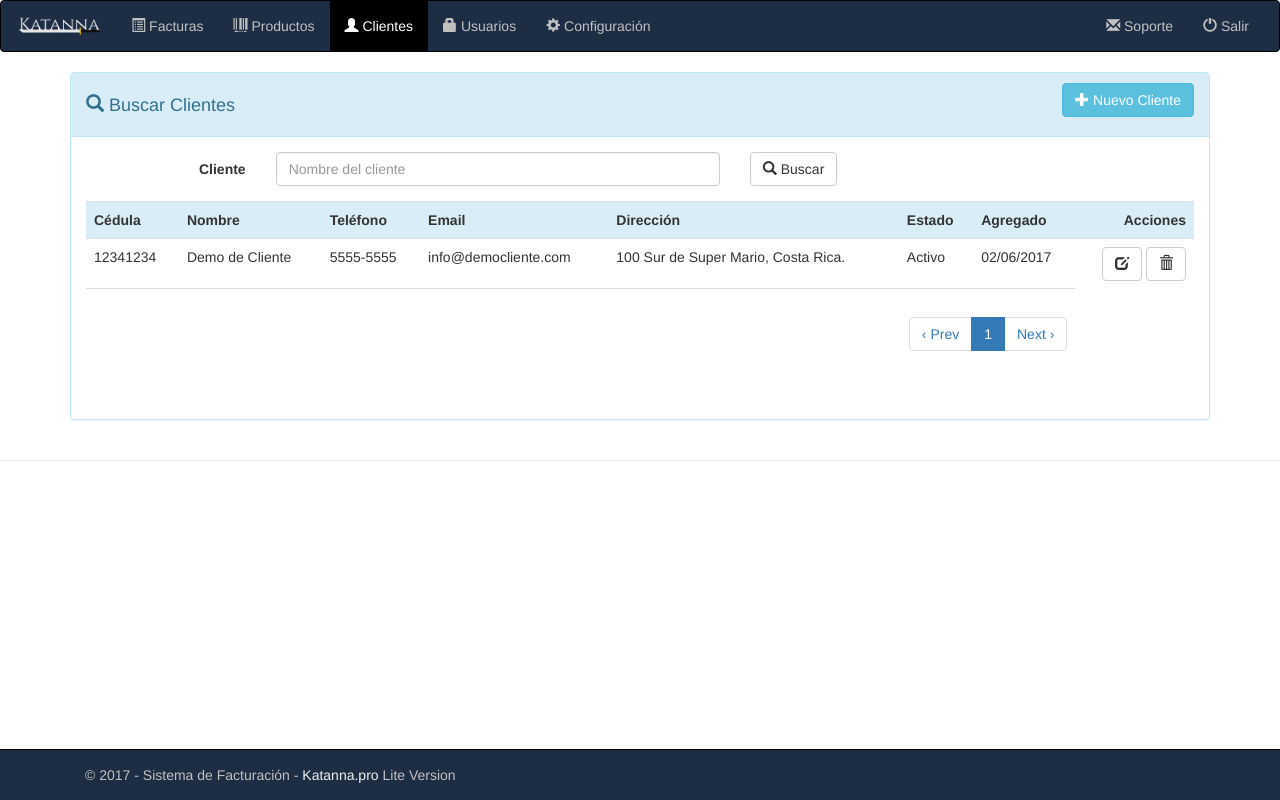
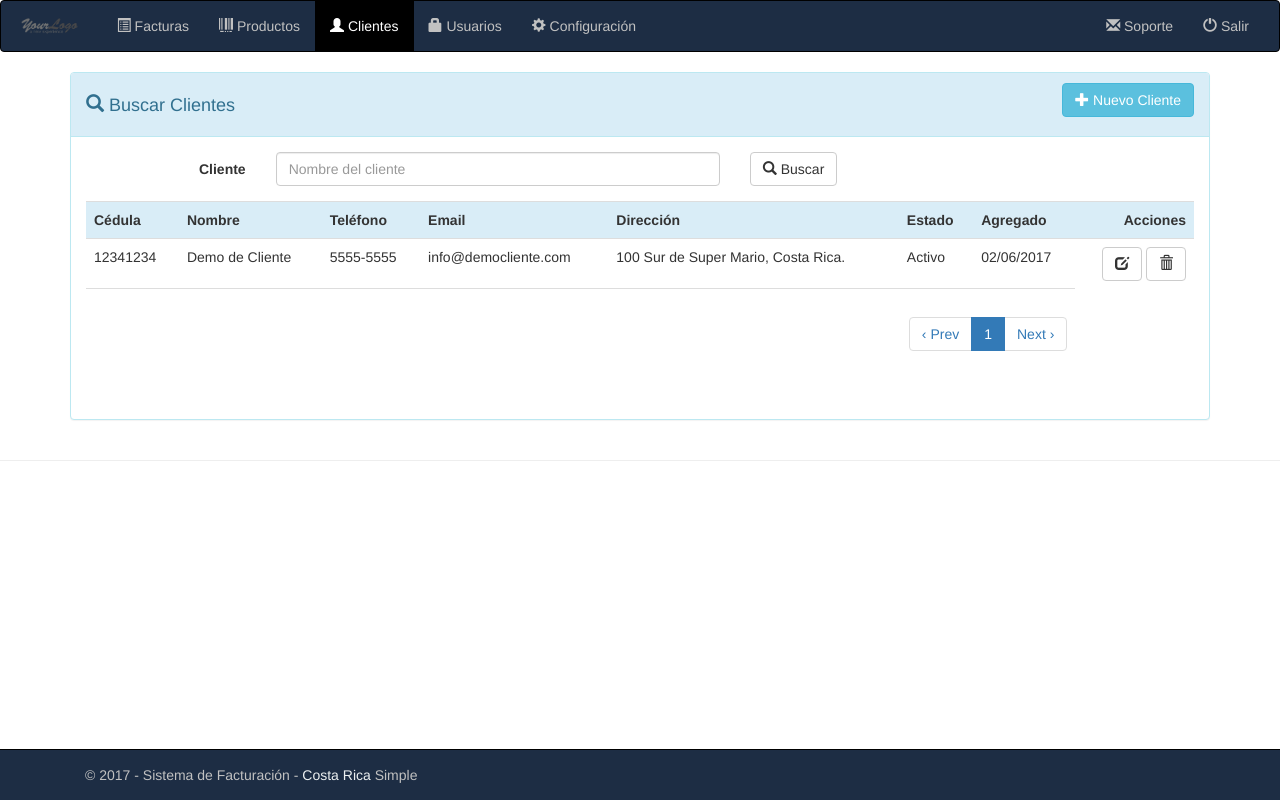
Before and after one commit to medinazdago/scriptFacturacionCostaRica, a PHP site: page /tcpdf/clientes.php in a window 1280 px wide. Run offline with PHP 8.4, Linux system fonts and the light colour scheme; a user stored in the database is signed in; data comes from the database, SQL or seed files in the repository; some libraries are stand-ins or nearby versions.

Commit message:
Ajustes de config

```diff
--- a/config/db.php
+++ b/config/db.php
@@ -1,7 +1,7 @@
 <?php
 /*Datos de conexion a la base de datos*/
 define('DB_HOST', 'localhost');//DB_HOST:  generalmente suele ser "127.0.0.1"
-define('DB_USER', 'katanna_dagoDbUs');//Usuario de tu base de datos
-define('DB_PASS', ';cizsa])g?DG');//Contraseña del usuario de la base de datos
-define('DB_NAME', 'katanna_dagoServProf');//Nombre de la base de datos
+define('DB_USER', 'simpleUser');//Usuario de tu base de datos
+define('DB_PASS', '123456789abc');//Contraseña del usuario de la base de datos
+define('DB_NAME', 'simplePHPScript_DB');//Nombre de la base de datos
 ?>
--- a/database_Backup/database_backup.sql
+++ b/database_Backup/database_backup.sql
@@ -3,7 +3,7 @@
 -- https://www.phpmyadmin.net/
 --
 -- Servidor: localhost:3306
--- Tiempo de generación: 24-10-2017 a las 19:35:41
+-- Tiempo de generación: 24-10-2017 a las 20:02:02
 -- Versión del servidor: 5.6.37
 -- Versión de PHP: 5.6.30
 
@@ -147,7 +147,7 @@ CREATE TABLE `perfil` (
 --
 
 INSERT INTO `perfil` (`id_perfil`, `cedula`, `nombre_empresa`, `direccion`, `ciudad`, `codigo_postal`, `estado`, `telefono`, `email`, `impuesto`, `moneda`, `logo_url`, `mensaje_factura`) VALUES
-(1, '3-101-123456', 'Su nombre', 'San Pedro', 'San RamÃ³n', '20201', 'Alajuela', '+(506) 5555-555', 'info@demoprueba.pro', 13, '$', 'img/1496440455_logo-small.png', 'Esta factura constituye Titulo Ejecutivo y se rige por el artÃ­culo 460 del cÃ³digo de Comercio. La cancelaciÃ³n de esta factura se harÃ¡ en U.S. $, o en colones al tipo de cambio vigente en la fecha de facturaciÃ³n de la misma.														');
+(1, '3-101-123456', 'Su nombre', 'San Pedro', 'San RamÃ³n', '20201', 'Alajuela', '+(506) 5555-555', 'info@demoprueba.pro', 13, '$', 'img/1503637578_html-2188441_640.png', 'Esta factura constituye Titulo Ejecutivo y se rige por el artÃ­culo 460 del cÃ³digo de Comercio. La cancelaciÃ³n de esta factura se harÃ¡ en U.S. $, o en colones al tipo de cambio vigente en la fecha de facturaciÃ³n de la misma.														');
 
 -- --------------------------------------------------------
 
--- a/footer.php
+++ b/footer.php
@@ -1,7 +1,7 @@
 <div class="navbar navbar-default navbar-fixed-bottom">
     <div class="container">
       <p class="navbar-text pull-left">&copy <?php echo date('Y');?> - Sistema de Facturación -
-           <a href="http://rfh.cr" target="_blank" style="color: #ecf0f1">Katanna.pro</a> Lite Version
+           <a href="http://rfh.cr" target="_blank" style="color: #ecf0f1">Costa Rica</a> Simple
       </p>
    </div>
 </div>
--- a/login.php
+++ b/login.php
@@ -42,7 +42,7 @@ if ($login->isUserLoggedIn() == true) {
 <body>
  <div class="container">
         <div class="card card-container">
-            <img id="profile-img" src="img/logo-small.png" height="130px" />
+            <img id="profile-img" src="img/logo.jpg" height="130px" />
             <p id="profile-name" class="profile-name-card"></p>
             <form method="post" accept-charset="utf-8" action="login.php" name="loginform" autocomplete="off" role="form" class="form-signin">
 			<?php
--- a/navbar.php
+++ b/navbar.php
@@ -12,7 +12,7 @@
         <span class="icon-bar"></span>
         <span class="icon-bar"></span>
       </button>
-      <a class="navbar-brand" href="/"><img src="img/katanna_lite-version_logo.png" height="20px"></a>
+      <a class="navbar-brand" href="/"><img src="img/logo.jpg" height="20px"></a>
     </div>
 
     <!-- Collect the nav links, forms, and other content for toggling -->
@@ -25,7 +25,7 @@
 		<li class="<?php if(isset($active_perfil)){echo $active_perfil;}?>"><a href="perfil.php"><i  class='glyphicon glyphicon-cog'></i> Configuración</a></li>
        </ul>
       <ul class="nav navbar-nav navbar-right">
-        <li><a href="http://rfh.cr/contacto" target='_blank'><i class='glyphicon glyphicon-envelope'></i> Soporte</a></li>
+        <li><a href="mailto:dagoberto.abril@gmail.com" target='_blank'><i class='glyphicon glyphicon-envelope'></i> Soporte</a></li>
 		<li><a href="login.php?logout"><i class='glyphicon glyphicon-off'></i> Salir</a></li>
       </ul>
     </div><!-- /.navbar-collapse -->
```
Also changed, not shown: demo-img.png (added), img/1481156734_logo.png (deleted), img/1485449786_logo.jpg (deleted), img/facturacionnube.png (deleted), img/katanna_lite-version_logo.png (deleted), img/logo-icon.png (deleted), img/logo-small.png (deleted).
